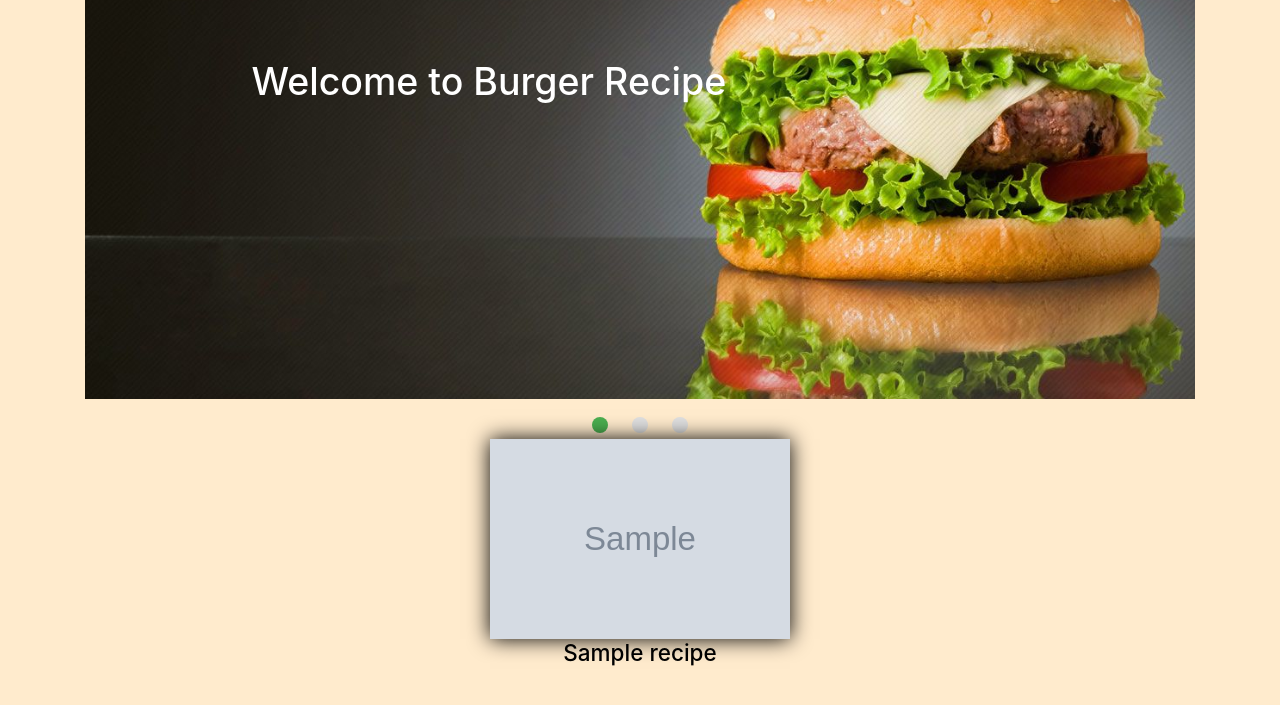
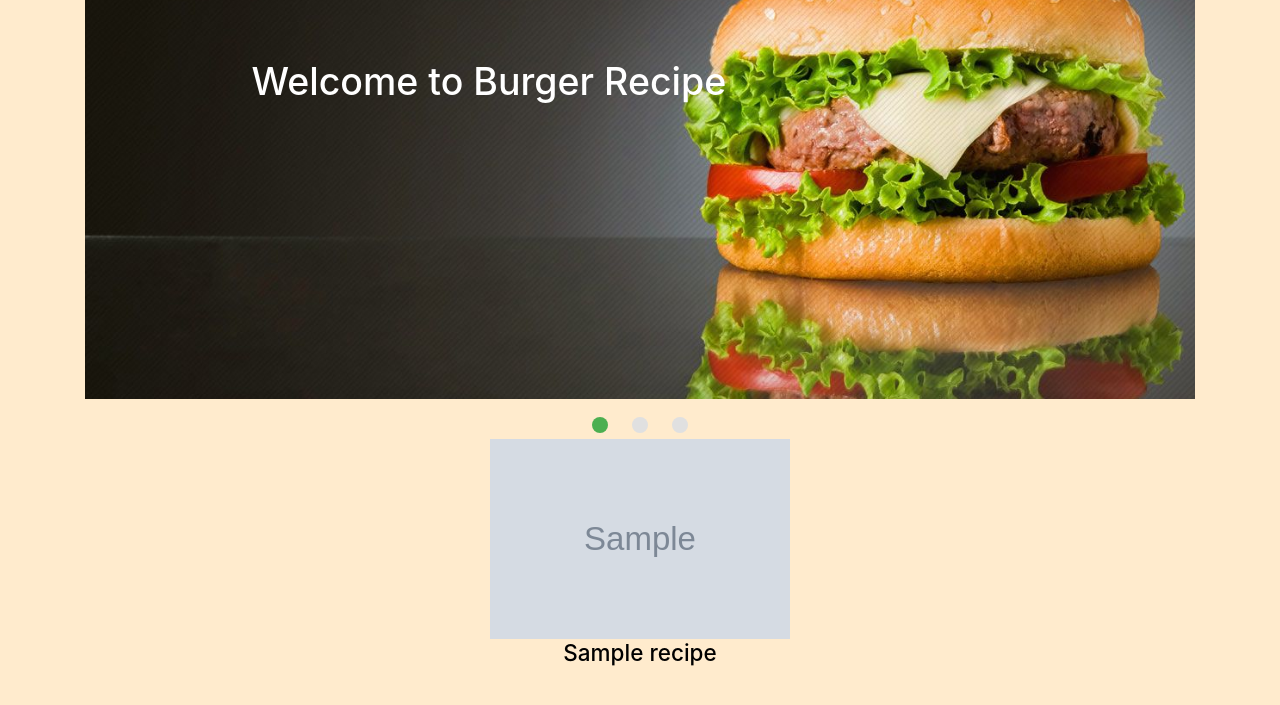
Before and after one commit to Code-Institute-Submissions/recipes-1, a Flask app: template templates/get_recipe.html in a window 1280 px wide. Shown: the part 75-780 px from the top of the page. Run offline with Flask 2, Linux system fonts and the light colour scheme; the template is opened without the code that fills it: most values are stand-ins (such as "Sample title", 1, 10 or a date in 2020); grey boxes marked "Sample" are stand-in pictures; some libraries are stand-ins or nearby versions.

Commit message:
just to make sure and confrim class

```diff
--- a/templates/get_recipe.html
+++ b/templates/get_recipe.html
@@ -32,7 +32,7 @@
  {% if recipes.imageURL%}
      <div class="col-md-6 text-center">
           <a style="text-decoration: none;color: black;"href="{{url_for('show_recipes',recipes_id=recipes._id,register_id=register._id)}}">
-            <img class="image img-box-shadow"src="{{recipes.imageURL}}"></img><h4 class="title-text">{{recipes.name}}</h4></a>
+            <img class="image"src="{{recipes.imageURL}}"></img><h4 class="title-text">{{recipes.name}}</h4></a>
           </div>
           {% else %}
            <div class="col-md-6 text-center">
```
